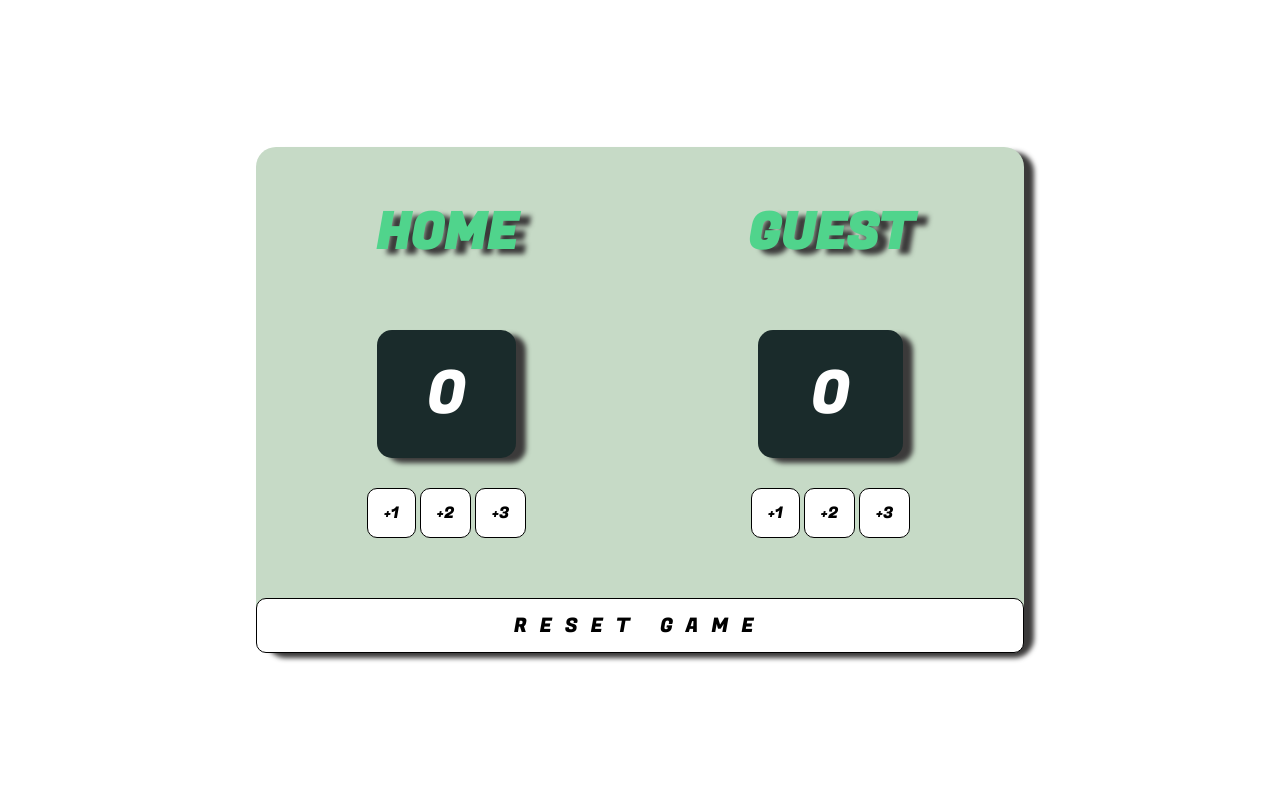
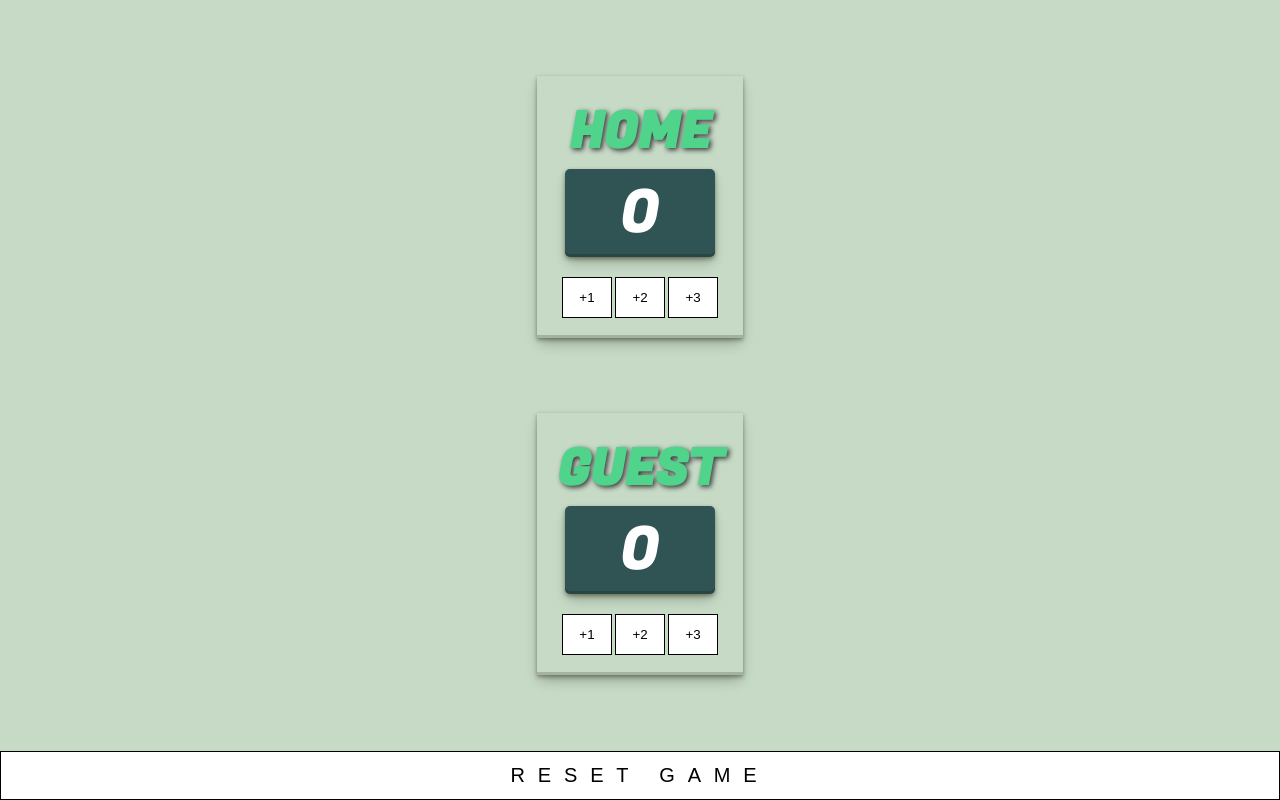
Before and after one commit to estebanp2022/Scoreboard, a plain HTML site: page index.html in a window 1280 px wide. Drawn offline with Linux system fonts and the light colour scheme.

Commit message:
style update

```diff
--- a/index.css
+++ b/index.css
@@ -1,73 +1,28 @@
 * {
   box-sizing: border-box;
-  font-family: "Fugaz One", cursive;
 }
 
 body {
-  margin: 0;
-}
-
-.container {
-  width: 60%;
-  display: flex;
-  flex-direction: column;
-  justify-content: center;
-
+  font-family: "Fugaz One", cursive;
   margin: 0 auto;
-  background-color: rgb(198, 218, 198);
-  border-radius: 20px;
-  box-shadow: 10px 5px 5px rgb(59, 58, 58);
-
-  position: absolute;
-  top: 50%;
-  left: 50%;
-  transform: translate(-50%, -50%);
-}
-
-.scores {
-  display: flex;
-  flex-direction: row;
-  justify-content: space-around;
-}
-
-.home,
-.guest {
-  display: flex;
-  flex-direction: column;
-  padding-bottom: 40px;
-  text-align: center;
 }
 
 h3 {
   font-size: 50px;
+  margin: 0;
   color: rgb(80, 212, 140);
-  text-shadow: 10px 5px 5px rgb(59, 58, 58);
+  text-shadow: 2px 2px 5px rgb(59, 58, 58);
 }
 
-span {
-  background-color: rgb(26, 43, 43);
-  border-radius: 15px;
-  margin: 10px;
-  padding: 20px;
-  color: white;
-  font-size: 60px;
-  box-shadow: 10px 5px 5px rgb(59, 58, 58);
-}
-
-button {
-  margin-top: 20px;
+.btn {
   background-color: white;
   border: 1px solid #000;
-  border-radius: 10px;
   cursor: pointer;
-  font-size: 16px;
-  overflow: hidden;
   padding: 12px 16px;
-  text-overflow: ellipsis;
   transition: all 0.14s ease-out;
 }
 
-button:hover {
+.btn:hover {
   box-shadow: 4px 4px 0 #000;
   transform: translate(-4px, -4px);
 }
@@ -75,4 +30,47 @@ button:hover {
 .reset-btn {
   letter-spacing: 0.8rem;
   font-size: 20px;
+  width: 100%;
 }
+
+.container {
+  height: 100vh;
+  display: flex;
+  flex-direction: column;
+  justify-content: space-between;
+  align-items: center;
+
+  background-color: rgb(198, 218, 198);
+  box-shadow: 10px 5px 5px rgb(59, 58, 58);
+}
+
+.scores {
+  display: flex;
+  height: 100%;
+  justify-content: space-evenly;
+  flex-direction: column;
+}
+
+.home,
+.guest {
+  padding: 20px;
+  display: flex;
+  flex-direction: column;
+  align-items: center;
+  box-shadow: rgba(20, 20, 0, 0.4) 0px 2px 4px,
+    rgba(20, 20, 0, 0.3) 0px 7px 13px -3px,
+    rgba(20, 20, 0, 0.2) 0px -3px 0px inset;
+}
+
+.score {
+  background-color: rgb(48, 83, 83);
+  width: 150px;
+  margin-bottom: 20px;
+  border-radius: 5px;
+  text-align: center;
+  color: white;
+  font-size: 60px;
+  box-shadow: rgba(20, 20, 0, 0.4) 0px 2px 4px,
+    rgba(20, 20, 0, 0.3) 0px 7px 13px -3px,
+    rgba(20, 20, 0, 0.2) 0px -3px 0px inset;
+}
--- a/index.html
+++ b/index.html
@@ -12,33 +12,35 @@
       rel="stylesheet"
     />
 
-    <title>Document</title>
+    <title>Score Keeper</title>
   </head>
   <body>
     <div class="container">
       <div class="scores">
         <div class="home">
           <h3>HOME</h3>
-          <span id="home-score"></span>
+          <div class="score"><span id="home-score"></span></div>
+
           <div>
-            <button onclick="addOne()">+1</button>
-            <button onclick="addTwo()">+2</button>
-            <button onclick="addThree()">+3</button>
+            <button class="btn" onclick="addOne()">+1</button>
+            <button class="btn" onclick="addTwo()">+2</button>
+            <button class="btn" onclick="addThree()">+3</button>
           </div>
         </div>
 
         <div class="guest">
           <h3>GUEST</h3>
-          <span id="guest-score"></span>
+          <div class="score"><span id="guest-score"></span></div>
+
           <div>
-            <button onclick="addOneGuest()">+1</button>
-            <button onclick="addTwoGuest()">+2</button>
-            <button onclick="addThreeGuest()">+3</button>
+            <button class="btn" onclick="addOneGuest()">+1</button>
+            <button class="btn" onclick="addTwoGuest()">+2</button>
+            <button class="btn" onclick="addThreeGuest()">+3</button>
           </div>
         </div>
       </div>
 
-      <button id="reset-btn" class="reset-btn">RESET GAME</button>
+      <button id="reset-btn" class="reset-btn btn">RESET GAME</button>
     </div>
 
     <script src="index.js"></script>
```
Also changed, not shown: 1 other file.
